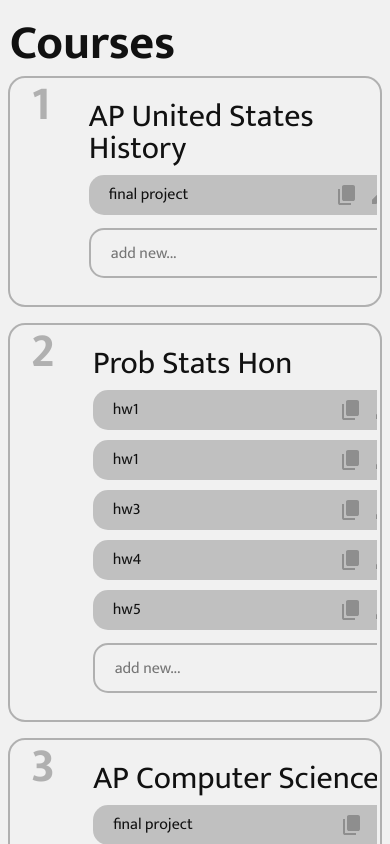
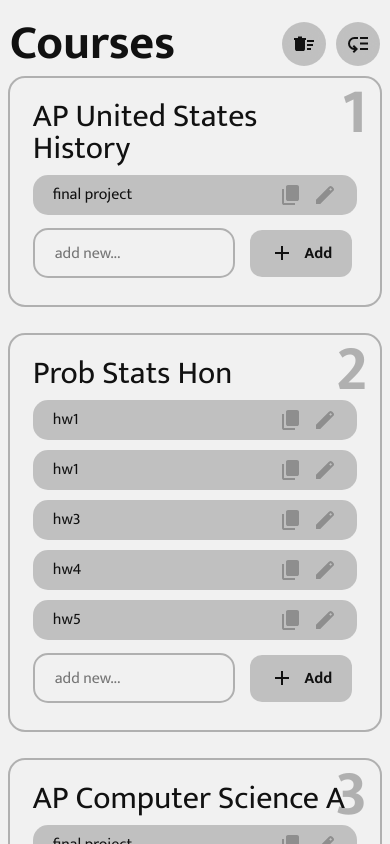
Before and after one commit to thetimblank/neotap.net2, a Next.js app: page /todo in a window 390 px wide. Built offline with nearby package versions, Linux system fonts and the light colour scheme; a web font is replaced by a local one.

Commit message:
add course options v2

```diff
--- a/src/app/(root)/todo/Task.tsx
+++ b/src/app/(root)/todo/Task.tsx
@@ -2,6 +2,7 @@ import React, { useContext, useState } from 'react';
 import { motion } from 'framer-motion';
 import { CoursesContext } from '@/providers/CoursesContext';
 import { modals } from '@mantine/modals';
+import { notifications } from '@mantine/notifications';
 
 interface P {
 	task: Task;
@@ -41,7 +42,8 @@ const Task: React.FC<P> = ({ task, courseIndex }) => {
 					action={(query: any) => {
 						const input = query.get('task');
 
-						if (input.length < 1) {
+						if (input.length < 1 || input === task.name) {
+							notifications.show({ title: 'Sorry!', message: 'Please provide a task to change it to.' });
 							return;
 						}
 
--- a/src/app/(root)/todo/page.css
+++ b/src/app/(root)/todo/page.css
@@ -6,9 +6,44 @@
    display: flex;
    flex-direction: column;
 
-   gap: 20px;
+   gap: 30px;
 
    list-style-type: none;
+}
+
+.courses .actual.reordering {
+   cursor: grab;
+}
+
+.courses .actual.reordering .course {
+   outline: 2px dashed var(--link);
+
+   cursor: grab;
+
+   transition: var(--transition);
+}
+
+.courses .actual.reordering .course:hover {
+   animation: wiggle 0.3s infinite;
+
+}
+
+@keyframes wiggle {
+   0% {
+      transform: translateX(0px);
+   }
+
+   33% {
+      transform: translateX(-5px);
+   }
+
+   66% {
+      transform: translateX(5spx);
+   }
+}
+
+.courses .actual.reordering .course .content {
+   pointer-events: none;
 }
 
 .course {
@@ -18,13 +53,10 @@
    border-radius: var(--border-radius);
    cursor: pointer;
 
-   min-height: 150px;
-
    transition: var(--transition);
 }
 
 .course:hover {
-   outline: 2px dashed var(--link);
    background-color: var(--bg-h1);
 }
 
@@ -42,15 +74,10 @@
 }
 
 .course .period {
-   height: 100%;
    padding: 0 5%;
 
    font-size: 1.5em;
    color: var(--button-color-h2);
-}
-
-.course .period {
-   width: 120px;
 }
 
 .course .task {
@@ -80,7 +107,7 @@
    fill: var(--success);
 }
 
-.course .task p {
+.course p {
    user-select: none;
 }
 
@@ -105,6 +132,7 @@
    align-items: center;
 
    height: 40px;
+   cursor: pointer;
 }
 
 .course .task:hover {
@@ -119,3 +147,31 @@
 .course .task:has(.content:focus-visible) {
    background-color: #3789228b;
 }
+
+
+
+@media only screen and (max-width: 800px) {
+   .course>.content {
+      width: 80%;
+   }
+
+   .course>.content .new {
+      min-width: 150px;
+   }
+}
+
+@media only screen and (max-width: 450px) {
+   .course .period {
+      position: absolute;
+
+      right: 0;
+      padding: 0 10px;
+      width: auto;
+
+      font-size: 2em;
+   }
+
+   .course>.content {
+      width: 100%;
+   }
+}
--- a/src/app/(root)/todo/page.tsx
+++ b/src/app/(root)/todo/page.tsx
@@ -1,7 +1,7 @@
 'use client';
 
-import React, { useContext } from 'react';
-import { Reorder } from 'framer-motion';
+import React, { useContext, useState } from 'react';
+import { Reorder, motion } from 'framer-motion';
 import Course from './Course';
 import './page.css';
 import Scrollable from '@/components/Scrollable';
@@ -9,6 +9,8 @@ import { CoursesContext } from '@/providers/CoursesContext';
 
 const Page: React.FC = () => {
 	const { courses, setCourses } = useContext(CoursesContext);
+	const [reOrdering, setReOrdering] = useState<boolean>(false);
+	const [removing, setRemoving] = useState<boolean>(false);
 
 	const updateCourses = (input: Course[]) => {
 		const updated: Course[] = input;
@@ -22,7 +24,22 @@ const Page: React.FC = () => {
 
 	return (
 		<Scrollable className='full courses flex-col flex-gap'>
+			<div className='flex-gap flex-align flex-space'>
 				<h2>Courses</h2>
+				<div className='flex-gap'>
+					<button className='icon' onClick={() => setRemoving((prev) => !prev)}>
+						<svg xmlns='http://www.w3.org/2000/svg' height='24px' viewBox='0 -960 960 960' width='24px'>
+							<path d='M600-240v-80h160v80H600Zm0-320v-80h280v80H600Zm0 160v-80h240v80H600ZM120-640H80v-80h160v-60h160v60h160v80h-40v360q0 33-23.5 56.5T440-200H200q-33 0-56.5-23.5T120-280v-360Z' />
+						</svg>
+					</button>
+					<button className='icon' onClick={() => setReOrdering((prev) => !prev)}>
+						<svg xmlns='http://www.w3.org/2000/svg' height='24px' viewBox='0 -960 960 960' width='24px'>
+							<path d='M160-501q0 71 47.5 122T326-322l-62-62 56-56 160 160-160 160-56-56 64-64q-105-6-176.5-81T80-500q0-109 75.5-184.5T340-760h140v80H340q-75 0-127.5 52T160-501Zm400 261v-80h320v80H560Zm0-220v-80h320v80H560Zm0-220v-80h320v80H560Z' />
+						</svg>
+					</button>
+				</div>
+			</div>
+
 			{courses.length < 1 ? (
 				<div className='full center'>
 					<div className='flex-align flex-col flex-gap'>
@@ -31,7 +48,13 @@ const Page: React.FC = () => {
 					</div>
 				</div>
 			) : (
-				<Reorder.Group values={courses} onReorder={updateCourses} className='actual'>
+				<>
+					{reOrdering ? (
+						<motion.div initial={{ scale: 1 }} animate={{ scale: 0.9 }} exit={{ scale: 1 }} layout='preserve-aspect'>
+							<Reorder.Group
+								values={courses}
+								onReorder={updateCourses}
+								className={`actual${reOrdering ? ' reordering' : ''}`}>
 								{courses.map((course: Course) => {
 									return (
 										<Reorder.Item value={course} key={course.id}>
@@ -40,6 +63,15 @@ const Page: React.FC = () => {
 									);
 								})}
 							</Reorder.Group>
+						</motion.div>
+					) : (
+						<div className='actual'>
+							{courses.map((course: Course) => {
+								return <Course key={course.id} course={course} />;
+							})}
+						</div>
+					)}
+				</>
 			)}
 		</Scrollable>
 	);
--- a/src/app/globals.css
+++ b/src/app/globals.css
@@ -451,14 +451,15 @@ button {
   display: inline-flex;
   padding: 10px;
   cursor: pointer;
+  backdrop-filter: blur(20px);
+  background-color: var(--button-color-h1);
 }
 
 .icon:hover,
 .icon:focus-visible,
 .mantine-CloseButton-root:hover,
 .mantine-CloseButton-root:focus-visible {
-  backdrop-filter: blur(20px);
-  background-color: var(--button-color-h1);
+  background-color: var(--button-color-h2);
 }
 
 .icon:focus-visible,
@@ -597,7 +598,12 @@ button {
   overflow: hidden;
 }
 
+.mantine-Notifications-root:has(.mantine-Notifications-notification) {
+  z-index: 501;
+}
+
 .mantine-Notifications-notification {
+
   background-color: var(--bg-h1);
   border-radius: var(--border-radius);
 
```
Lines whose indentation alone changed are shown as unchanged.
